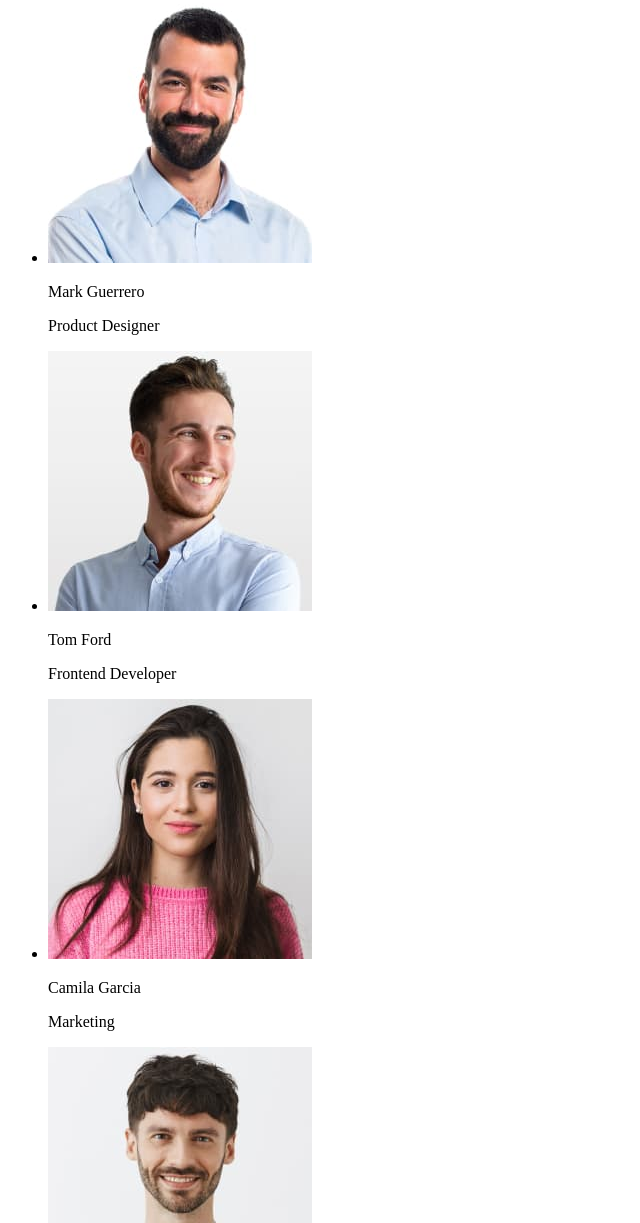
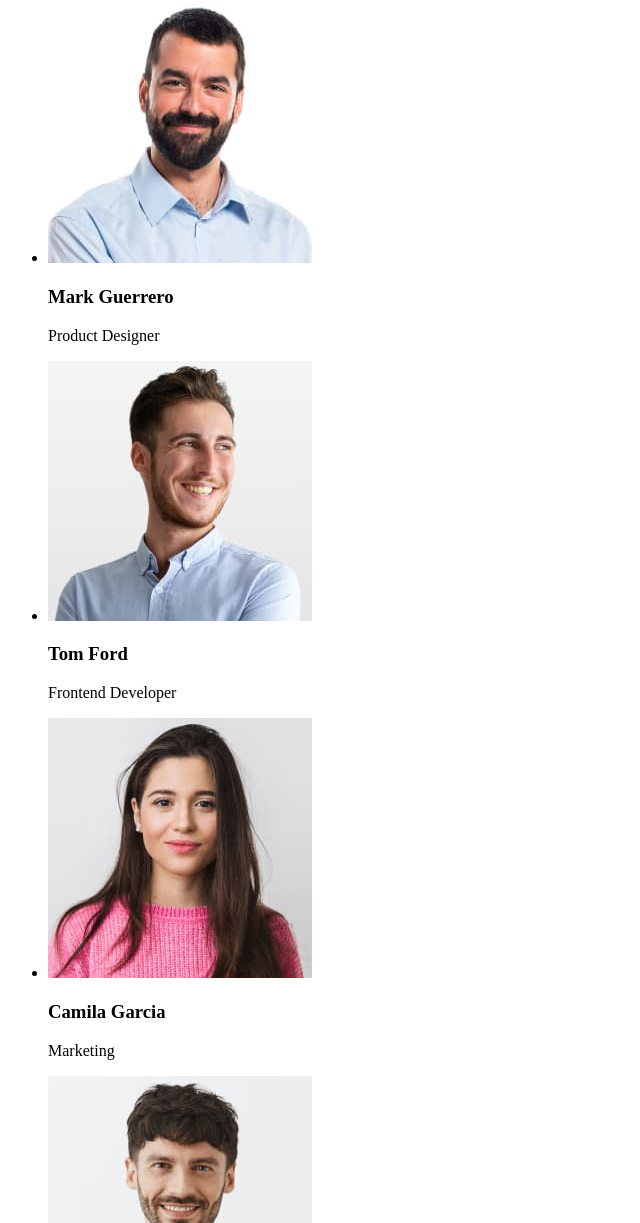
Before and after one commit to Yar-STR/github-FullStack, a plain HTML site: page index.html in a window 1280 px wide. Shown: the part 1636-2859 px from the top of the page, without its empty margins (0-640 px from the left). Drawn offline with Linux system fonts and the light colour scheme.

Commit message:
ПІБ учасників команди стали H3

```diff
--- a/index.html
+++ b/index.html
@@ -37,8 +37,8 @@
       <!-- Секції з описом переваг компанії -->
 
       <section>
-        <!-- заголовок цієї секціцї h2 ми приховаємо від
-        користувачів і залишемо для сканерів пошуковиків -->
+        <!-- заголовок цієї секції h2 ми приховаємо від
+        користувачів і залишимо для сканерів пошуковиків -->
         <h2>Our skills</h2>
         <ul>
           <li>
@@ -113,32 +113,20 @@
         <ul>
           <li>
             <img
-              src="images/mark_guerrero.jpg"
-              alt="Mark Guerrero photo"
-              width="264"
-              height="260"
-            />
-            <p>Mark Guerrero</p>
+              src="images/mark_guerrero.jpg"alt="Mark Guerrero photo" width="264" height="260"/>
+            <h3>Mark Guerrero</h3>
             <p>Product Designer</p>
           </li>
           <li>
             <img
-              src="images/tom_ford.jpg"
-              alt="Tom Ford photo"
-              width="264"
-              height="260"
-            />
-            <p>Tom Ford</p>
+              src="images/tom_ford.jpg" alt="Tom Ford photo" width="264" height="260"/>
+            <h3>Tom Ford</h3>
             <p>Frontend Developer</p>
           </li>
           <li>
             <img
-              src="images/camila_garcia.jpg"
-              alt="Camila Garcia photo"
-              width="264"
-              height="260"
-            />
-            <p>Camila Garcia</p>
+              src="images/camila_garcia.jpg" alt="Camila Garcia photo" width="264" height="260" />
+            <h3>Camila Garcia</h3>
             <p>Marketing</p>
           </li>
           <li>
```
